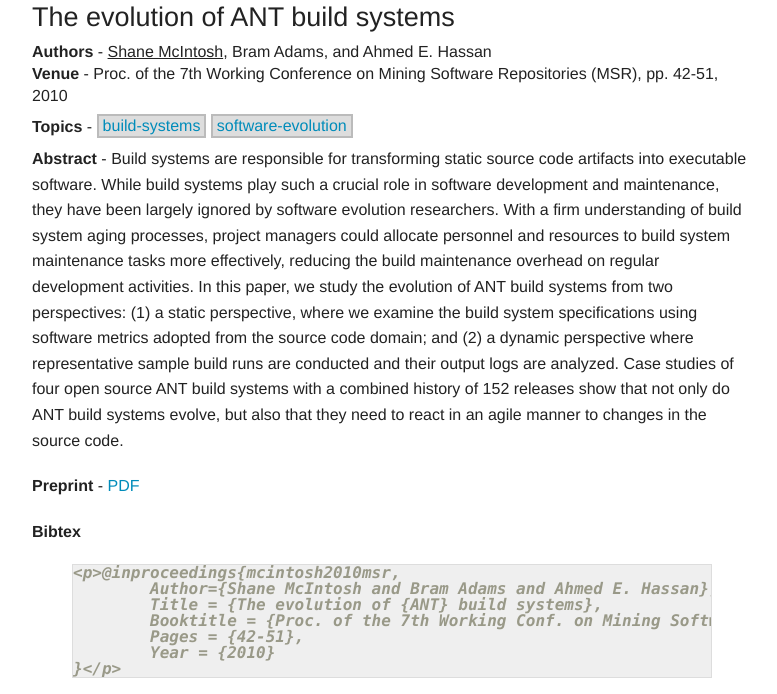
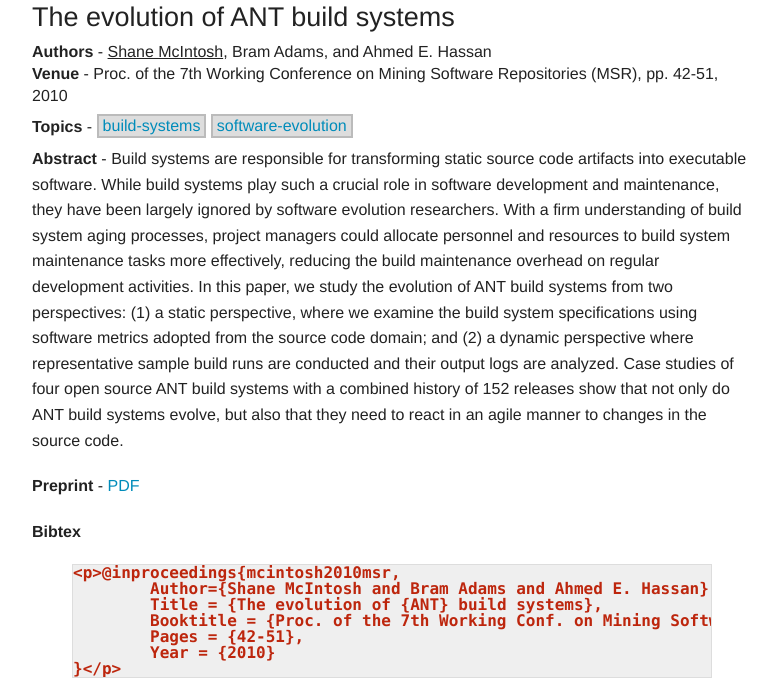
Before and after one commit to smcintosh/smcintosh.github.io, a Jekyll site: the page built from _posts/2010-05-02-the-evolution-of-ant-build-systems.markdown, in a window 1280 px wide, cut to the strip 100-794 px from the top of the page. Shown: the whole strip, without its empty margins (123-900 px from the left). Built offline with Jekyll 4.4.1, drawn with Linux system fonts in a browser that asks for light colours; Markdown is read by kramdown in place of the engine named in the settings.

Commit message:
Try using vanilla latex syntax highligher

```diff
--- a/_layouts/post.html
+++ b/_layouts/post.html
@@ -15,7 +15,7 @@ layout: index
   <p><b>Abstract</b> - {{ page.abstract }}</p>
   <p><b>Preprint</b> - <a href={{ page.preprint }}>PDF</a></p>
   <p><b>Bibtex</b>
-  {% highlight bibtex %}{{ page.content }}{% endhighlight %}
+  {% highlight tex %}{{ page.content }}{% endhighlight %}
   {% if page.slides %}
     <p><b>Slides</b> - <a href={{ page.slides }}>Slideshare</a></p>
   {% endif %}
```
